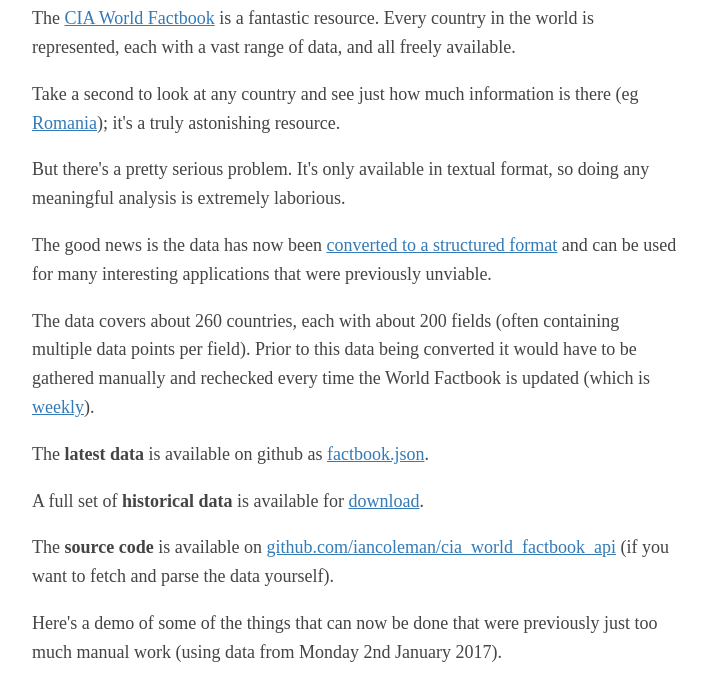
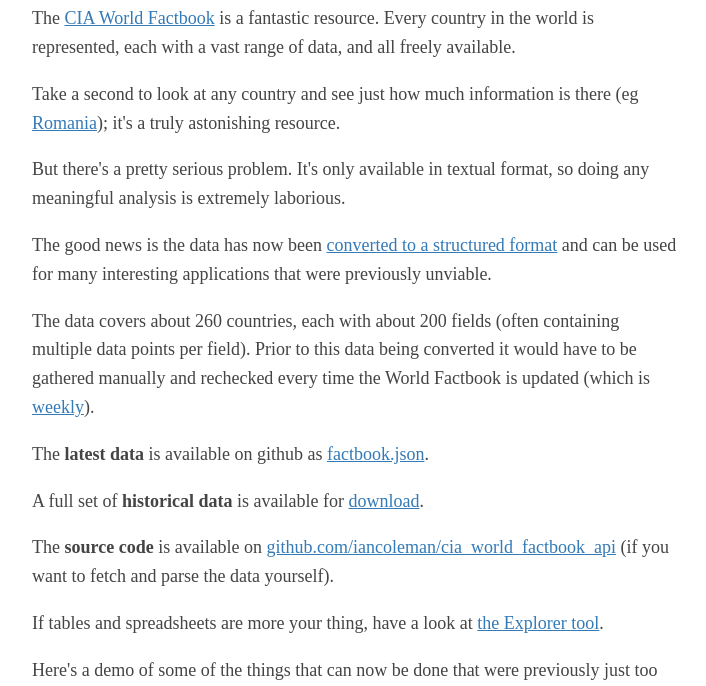
Before and after one commit to iancoleman/cia_world_factbook_api, a plain HTML site: page docs/exploring-the-cia-world-factbook/index.html in a window 1280 px wide. Shown: the part 103-789 px from the top of the page, without its empty margins (283-989 px from the left). Drawn offline with Linux system fonts and the light colour scheme.

Commit message:
Link to explorer in blog post

```diff
--- a/docs/exploring-the-cia-world-factbook/index.html
+++ b/docs/exploring-the-cia-world-factbook/index.html
@@ -59,6 +59,11 @@
 <a href="https://www.github.com/iancoleman/cia_world_factbook_api">
 github.com/iancoleman/cia_world_factbook_api</a>
 (if you want to fetch and parse the data yourself).
+</p>
+
+<p>
+If tables and spreadsheets are more your thing, have a look at
+<a href="/explorer-cia-world-factbook/">the Explorer tool</a>.
 </p>
 
 <p>
```
